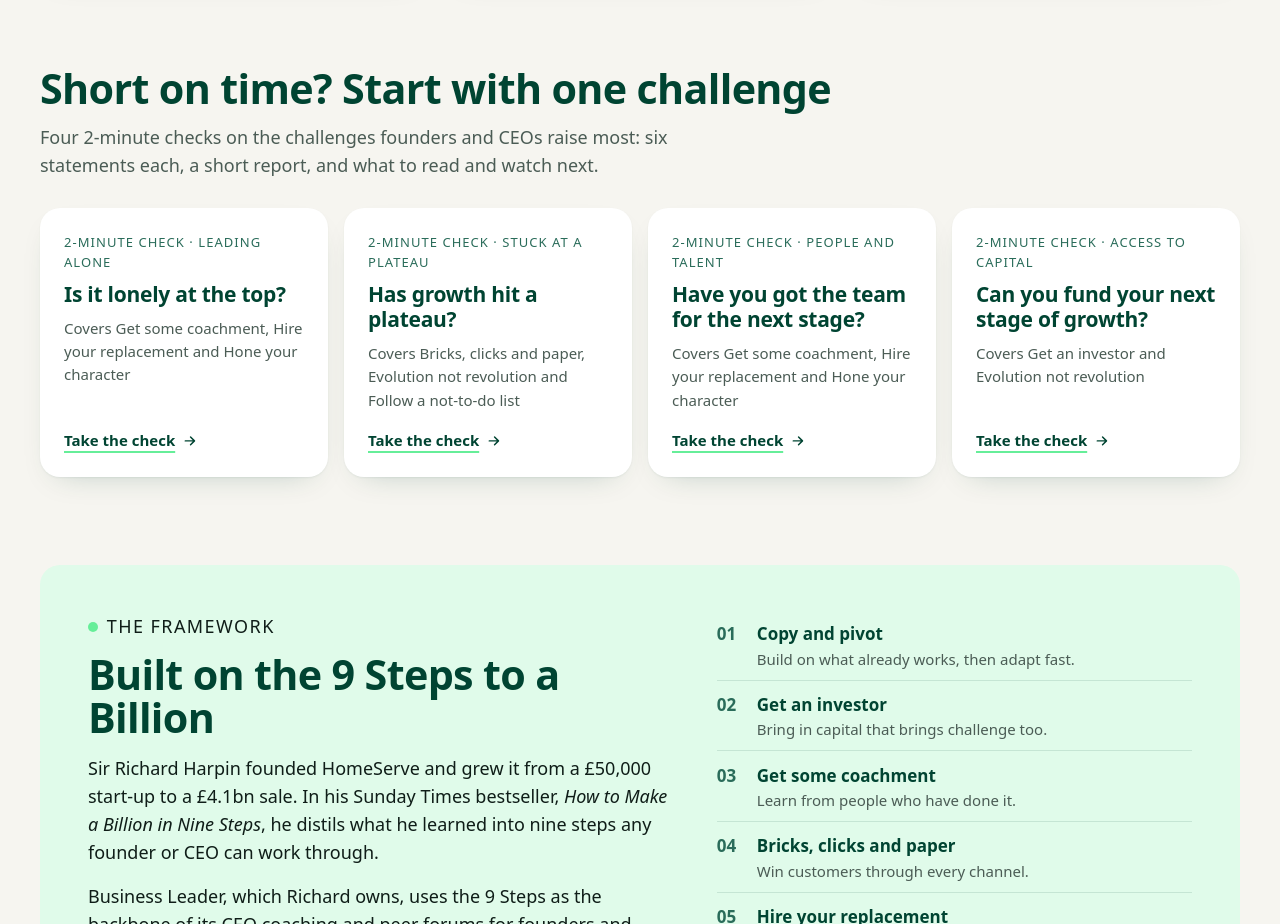
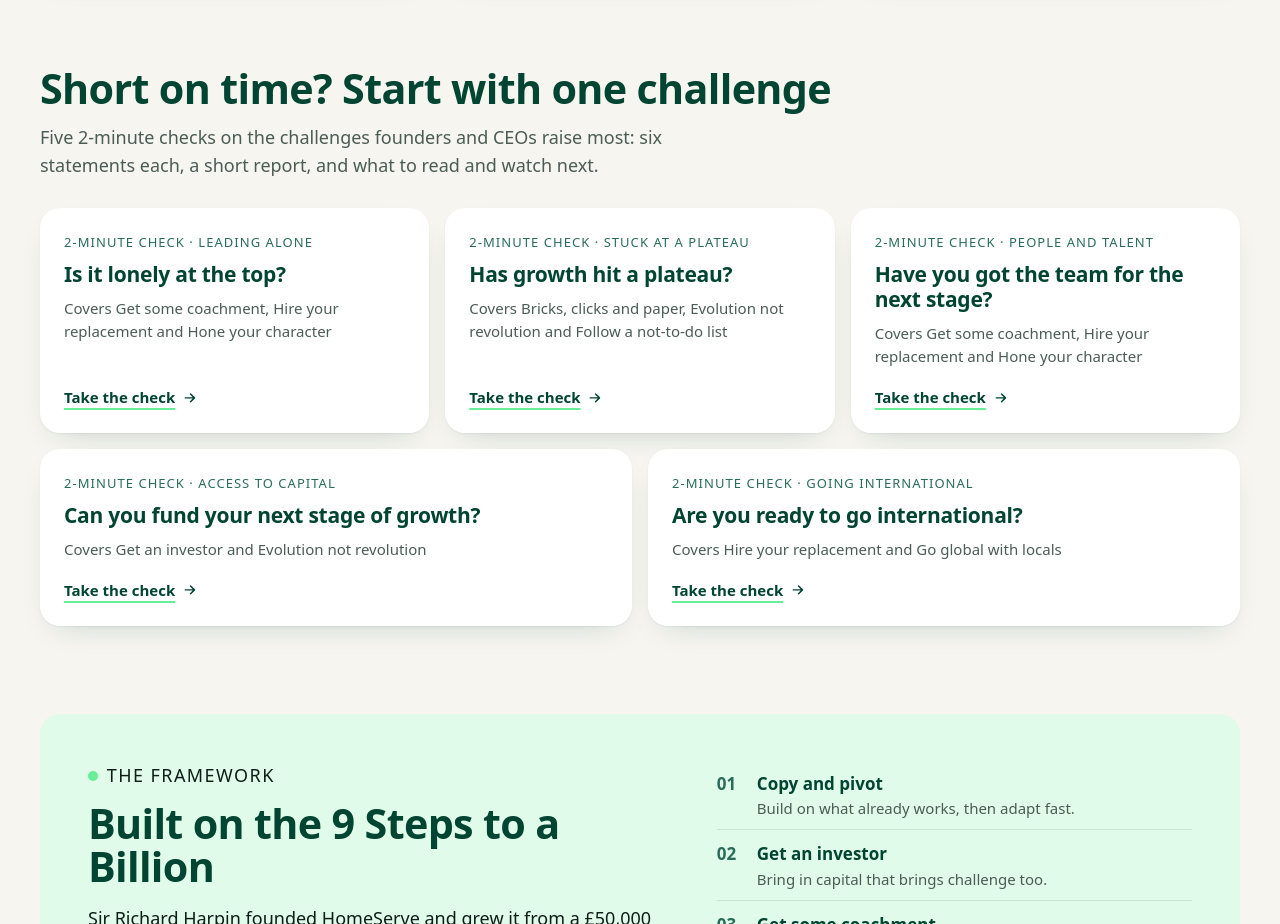
Before and after one commit to tom-tech-stitch/9-steps-diagnostic, a plain HTML site: page index.html in a window 1280 px wide. Shown: the part 1260-2184 px from the top of the page. Drawn offline with Linux system fonts and the light colour scheme.

Commit message:
Add a 2-minute check on going international
- Six statements from steps 5 and 6, three of them drawn from the
  "Ask Richard: International expansion" column.
- Its own verdicts, call to action and reading list.
- The landing page counts its checks, and five cards sit three and two.

Co-Authored-By: Claude Opus 5.5 <noreply@anthropic.com>

```diff
--- a/assets/css/diagnostic.css
+++ b/assets/css/diagnostic.css
@@ -1637,13 +1637,30 @@ fieldset {
   .check-grid {
     grid-template-columns: repeat(2, minmax(0, 1fr));
   }
+  /* An odd card out spans the row rather than sitting alone. */
+  .check-grid > li:last-child:nth-child(odd) {
+    grid-column: 1 / -1;
+  }
 }
 @media (min-width: 64rem) {
   .check-grid {
     grid-template-columns: repeat(4, minmax(0, 1fr));
   }
+  .check-grid > li:last-child:nth-child(odd) {
+    grid-column: auto;
+  }
   .check-grid:has(> li:nth-child(3):last-child) {
     grid-template-columns: repeat(3, minmax(0, 1fr));
+  }
+  /* Five cards: three on the first row, two wider ones on the second. */
+  .check-grid:has(> li:nth-child(5):last-child) {
+    grid-template-columns: repeat(6, minmax(0, 1fr));
+  }
+  .check-grid:has(> li:nth-child(5):last-child) > li {
+    grid-column: span 2;
+  }
+  .check-grid:has(> li:nth-child(5):last-child) > li:nth-child(n + 4) {
+    grid-column: span 3;
   }
 }
 .check-card {
--- a/assets/js/app.js
+++ b/assets/js/app.js
@@ -539,7 +539,7 @@
           ? `<section class="section section-tight" aria-labelledby="checks-title">
         <div class="container">
           <h2 id="checks-title" class="section-title">Short on time? Start with one challenge</h2>
-          <p class="section-intro">Four 2-minute checks on the challenges founders and CEOs raise most: six statements each,
+          <p class="section-intro">${capitalise(word(CHECKS.length))} 2-minute checks on the challenges founders and CEOs raise most: six statements each,
             a short report, and what to read and watch next.</p>
           ${checkCards()}
         </div>
--- a/assets/js/content.js
+++ b/assets/js/content.js
@@ -582,5 +582,76 @@ window.BL_DIAGNOSTIC_CONTENT = {
         },
       ],
     },
+    {
+      id: 'international',
+      code: 5,
+      name: 'Going international',
+      title: 'Are you ready to go international?',
+      highlight: 'international',
+      lead:
+        'A new country can open up years of growth, or pull focus from the business that pays for it. Six quick statements from Sir Richard Harpin’s 9 Steps show how ready you are to expand abroad profitably, and where to start.',
+      resultHeading: 'here’s how ready you are to go international',
+      // From Richard's "Ask Richard: International expansion": weigh it against growth at home first, pick a
+      // market where you change little (his 15 per cent rule), and find your replacement before you go big.
+      statements: [
+        { step: 6, text: 'We have weighed going international against the growth still left in our home market.' },
+        { step: 6, text: 'We have found a market with customers like ours, where we would need to change little of what we sell.' },
+        { step: 6, pick: 1 },
+        { step: 6, text: 'We know what a new market would cost us, and how long it would take to pay back.' },
+        { step: 5, pick: 0 },
+        { step: 5, pick: 1 },
+      ],
+      verdicts: [
+        {
+          min: 67,
+          label: 'Ready to expand',
+          text: 'You have strong foundations: a business that doesn’t lean on you, and a clear view of where to go and how to make it pay. Prove the model in one country before you open the next.',
+        },
+        {
+          min: 40,
+          label: 'Getting ready',
+          text: 'Some of the groundwork is in place, but there are gaps at home or in your plan for a new market. Close them before you commit serious time and money abroad.',
+        },
+        {
+          min: 0,
+          label: 'Home first',
+          text: 'Going international now would stretch you and the business at home. Get the business running without you first, then pick a market where your model works with little change.',
+        },
+      ],
+      cta: {
+        title: 'Go global with people who have done it',
+        text: 'Business Leader’s peer forums put you alongside founders and CEOs who have taken their businesses into new markets, for honest challenge before you commit time and money abroad.',
+      },
+      reading: [
+        {
+          kind: 'Article',
+          step: 6,
+          title: 'International expansion: How to take your business into new markets',
+          blurb: 'Founders and advisers on when to go, where to start and how to judge success.',
+          url: 'https://www.businessleader.co.uk/insights/international-expansion-how-to-take-your-business-into-new-markets',
+        },
+        {
+          kind: 'Video',
+          step: 6,
+          title: 'Expanding Rentokil to 88 countries',
+          blurb: 'Richard Harpin talks to Andy Ransom, outgoing CEO of Rentokil Initial, about building the business worldwide.',
+          url: 'https://www.youtube.com/watch?v=0dcpypa5irM&t=1383s',
+        },
+        {
+          kind: 'Article',
+          step: 6,
+          title: 'Why local talent is the secret to global business success',
+          blurb: 'Why local expertise, rather than remote teams or staff sent from home, can decide whether expansion works.',
+          url: 'https://www.businessleader.co.uk/insights/why-local-talent-is-the-secret-to-global-business-success',
+        },
+        {
+          kind: 'Article',
+          step: 5,
+          title: 'How to know when it’s time to replace yourself as the boss',
+          blurb: 'Richard’s advice is to find your replacement before you go big abroad. Here’s how to know when it’s time.',
+          url: 'https://www.businessleader.co.uk/insights/how-to-know-when-its-time-to-replace-yourself-as-the-boss',
+        },
+      ],
+    },
   ],
 }
```
Also changed, not shown: 1 other file.
